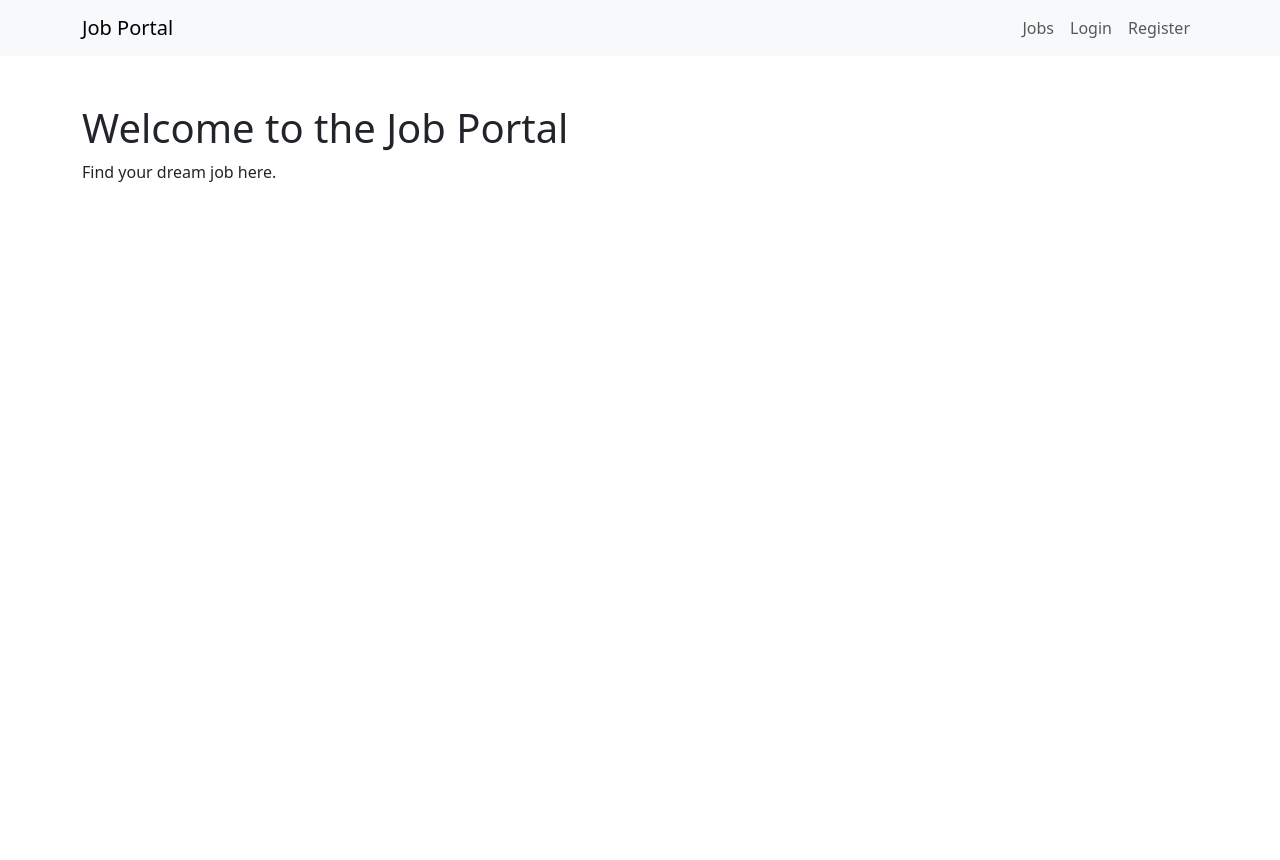
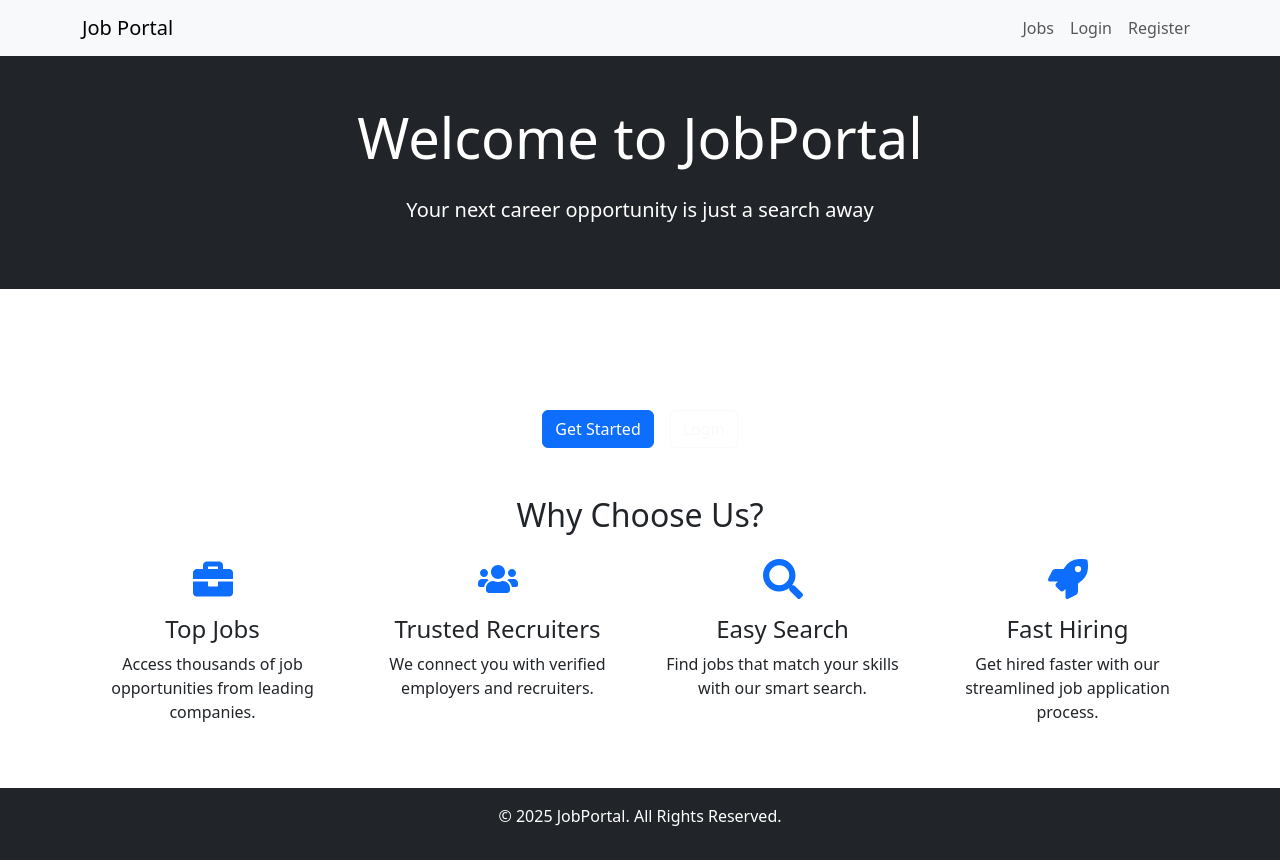
Before and after one commit to thisisrow/MERN-STACK-JOB-PORTAL-APP, a React (Vite) app in the folder job-portal/: page / in a window 1280 px wide. Before the commit the page ends 800 px from the top, so only its background shows below. Built offline with nearby package versions, Linux system fonts and the light colour scheme; no server answers.

Commit message:
Enhance Home page layout and functionality with hero and features sections

```diff
--- a/job-portal/src/pages/Home.jsx
+++ b/job-portal/src/pages/Home.jsx
@@ -1,10 +1,67 @@
 import React from "react";
+import Job from "./Jobs";
+import { useNavigate } from "react-router-dom";
+import { FaBriefcase, FaUsers, FaSearch, FaRocket } from "react-icons/fa";
 
 const Home = () => {
+  const navigate = useNavigate();
+
   return (
-    <div className="container mt-5">
-      <h1>Welcome to the Job Portal</h1>
-      <p>Find your dream job here.</p>
+    <div>
+        <div class="bg-dark text-white py-5">
+  <div class="container text-center">
+    <h1 class="display-4 font-weight-bold mb-4">Welcome to JobPortal</h1>
+    <p class="lead">Your next career opportunity is just a search away</p>
+  </div>
+</div>
+
+      {/* Hero Section */}
+      <section className="hero text-center text-white d-flex align-items-center justify-content-center">
+        <div className="container">
+          <h1 className="display-4 fw-bold">Find Your Dream Job</h1>
+          <p className="lead">Connect with top recruiters and land your next opportunity.</p>
+          <button className="btn btn-primary me-3" onClick={() => navigate("/register")}>
+            Get Started
+          </button>
+          <button className="btn btn-outline-light" onClick={() => navigate("/login")}>
+            Login
+          </button>
+        </div>
+      </section>
+
+      {/* Features Section */}
+      <section className="features py-5">
+        <div className="container">
+          <h2 className="text-center mb-4">Why Choose Us?</h2>
+          <div className="row text-center">
+            <div className="col-md-3">
+              <FaBriefcase size={40} className="text-primary mb-3" />
+              <h4>Top Jobs</h4>
+              <p>Access thousands of job opportunities from leading companies.</p>
+            </div>
+            <div className="col-md-3">
+              <FaUsers size={40} className="text-primary mb-3" />
+              <h4>Trusted Recruiters</h4>
+              <p>We connect you with verified employers and recruiters.</p>
+            </div>
+            <div className="col-md-3">
+              <FaSearch size={40} className="text-primary mb-3" />
+              <h4>Easy Search</h4>
+              <p>Find jobs that match your skills with our smart search.</p>
+            </div>
+            <div className="col-md-3">
+              <FaRocket size={40} className="text-primary mb-3" />
+              <h4>Fast Hiring</h4>
+              <p>Get hired faster with our streamlined job application process.</p>
+            </div>
+          </div>
+        </div>
+      </section>
+
+      {/* Footer */}
+      <footer className="footer bg-dark text-white text-center py-3">
+        <p>© {new Date().getFullYear()} JobPortal. All Rights Reserved.</p>
+      </footer>
     </div>
   );
 };
```
